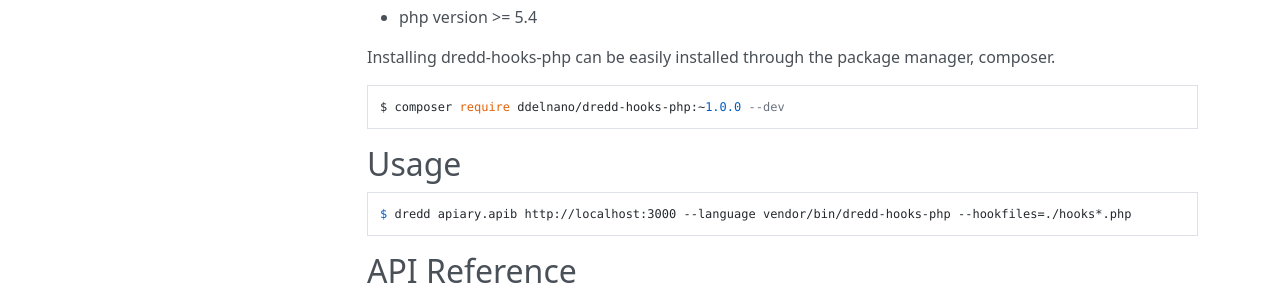
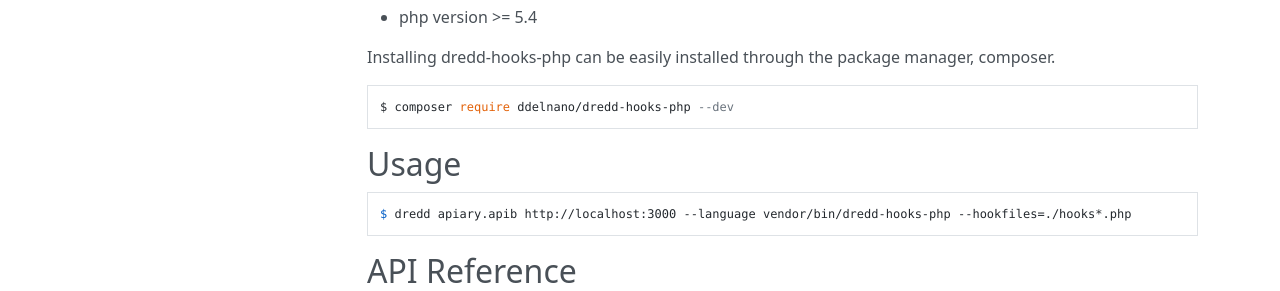
Before and after one commit to apiaryio/dredd, an MkDocs documentation site: the page built from docs/hooks-php.md, in a window 1280 px wide and 900 px high. Shown: the part 417-708 px from the top of the window. Built offline with MkDocs 1.6.1, drawn with Linux system fonts in a browser that asks for light colours; nearby versions of some CDN libraries; old or Windows-style settings are respelled for this version of MkDocs.

Commit message:
Maintaining latest version numbers of hooks libraries in docs and help output is unnecessary overhead for Dredd.

````diff
--- a/docs/hooks-php.md
+++ b/docs/hooks-php.md
@@ -14,7 +14,7 @@
 Installing dredd-hooks-php can be easily installed through the package manager, composer.
 
 ```
-$ composer require ddelnano/dredd-hooks-php:~1.0.0 --dev
+$ composer require ddelnano/dredd-hooks-php --dev
 ```
 
 ## Usage
````
Also changed, not shown: 2 other files.
